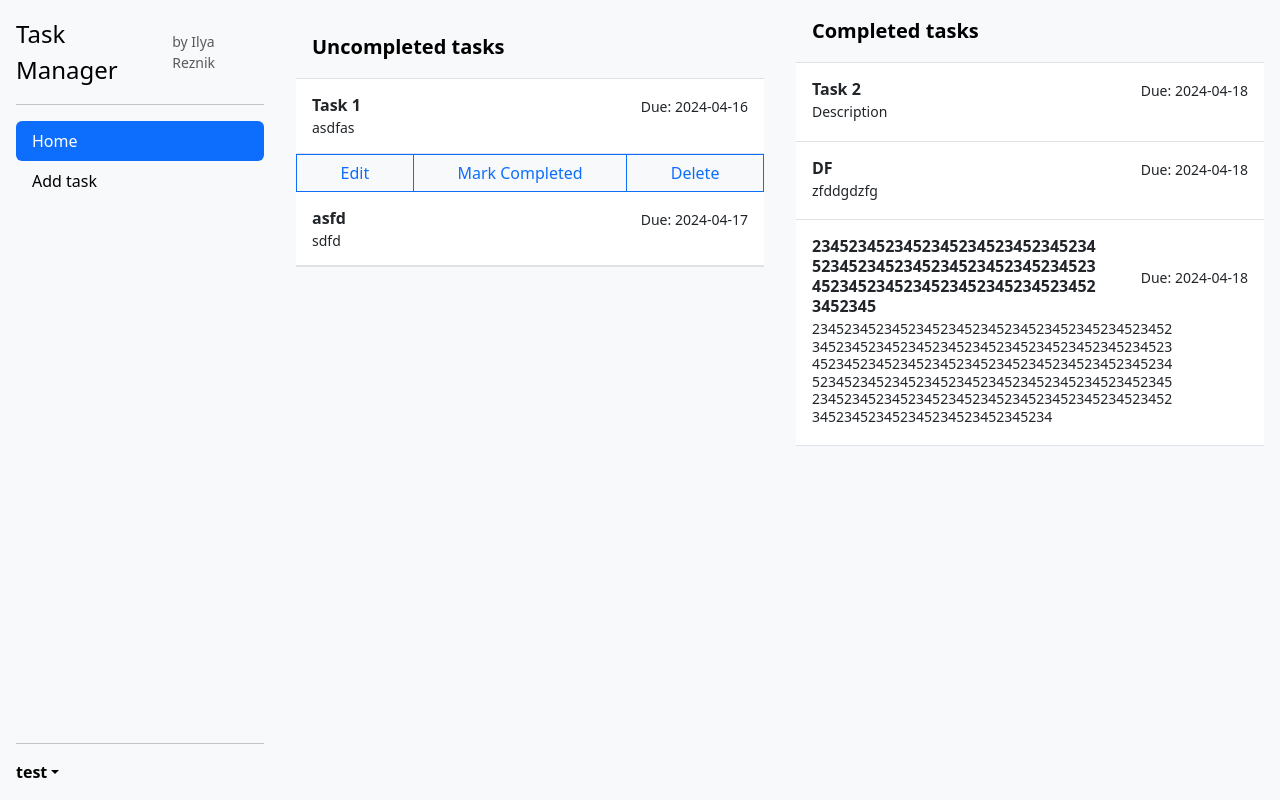
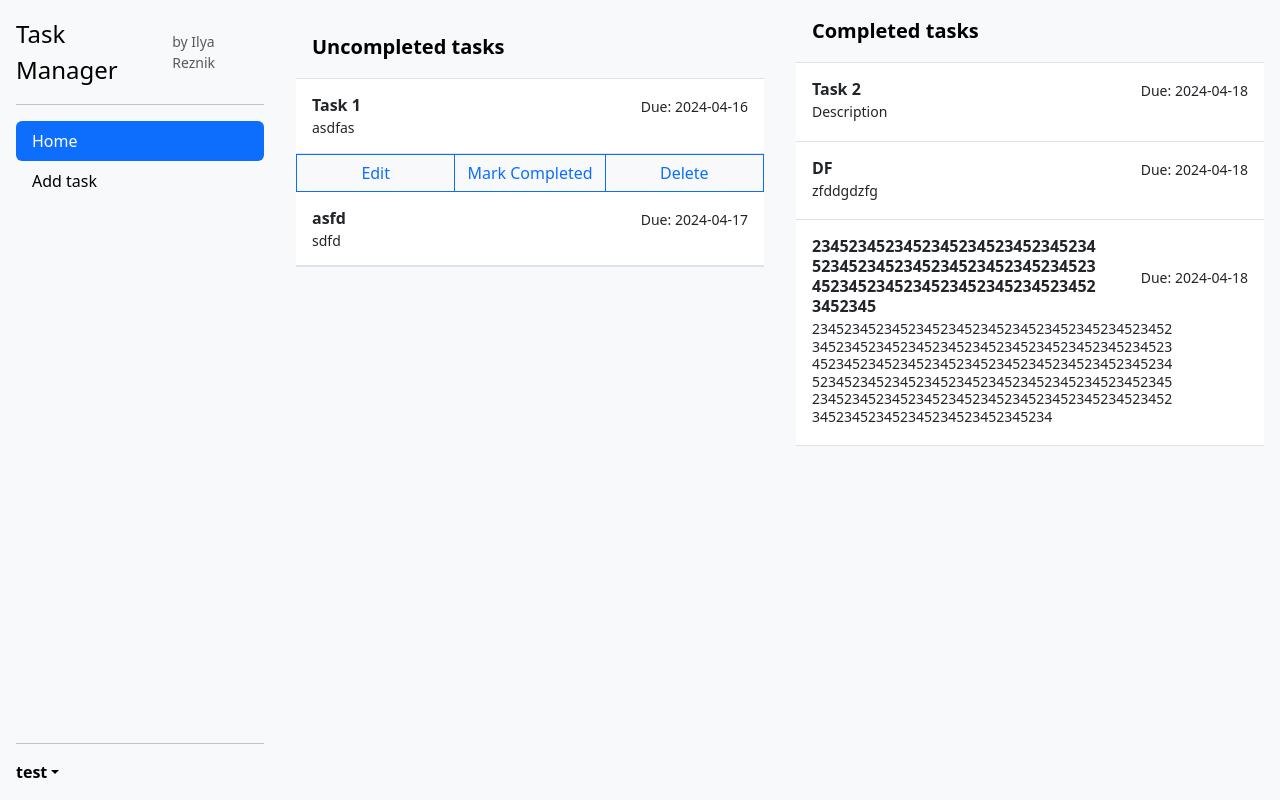
Before and after one commit to reznikily/Task-Manager, a Flask app: page / in a window 1280 px wide, after a click that opens the changed part. Run offline with Flask 3, Linux system fonts and the light colour scheme; a user stored in the database is signed in; data comes from the database, SQL or seed files in the repository; some libraries are stand-ins or nearby versions.

Commit message:
UI bug fixes

```diff
--- a/app.py
+++ b/app.py
@@ -31,7 +31,7 @@ def register():
             flash('Registration successful. Please log in.', 'success')
             return redirect(url_for('login'))
         else:
-            flash("Username is already exists.", 'error')
+            flash("Username already exists.", 'error')
     else:
         flash("Passwords are not the same.", 'error')
 
--- a/templates/base.html
+++ b/templates/base.html
@@ -26,6 +26,7 @@
         .scrollarea {
         overflow-y: auto;
         }
+
     </style>
 </head>
 <body>
--- a/templates/tasks.html
+++ b/templates/tasks.html
@@ -20,11 +20,13 @@ Tasks - {{ super() }}
                 </div>
                 <div class="col-10 small text-wrap text-break">{{ task.description }}</div>
             </button>
-            <div class="collapse btn-group rounded-0" role="group" id="controls-collapse-{{task.id}}">
-                    <a href="{{ url_for('edit_task', task_id=task.id) }}" class="btn btn-outline-primary rounded-0">Edit</a>
-                    <a href="{{ url_for('mark_completed', task_id=task.id) }} " class="btn btn-outline-primary rounded-0">Mark Completed</a>
-                    <a href="{{ url_for('delete_task', task_id=task.id) }}" class="btn btn-outline-primary rounded-0">Delete</a>
+            <div class="container">
+            <div class="collapse row" id="controls-collapse-{{task.id}}">
+                <a href="{{ url_for('edit_task', task_id=task.id) }}" class="btn btn-outline-primary rounded-0 col">Edit</a>
+                <a href="{{ url_for('mark_completed', task_id=task.id) }} " class="btn btn-outline-primary rounded-0 border-start-0 col-md-auto">Mark Completed</a>
+                <a href="{{ url_for('delete_task', task_id=task.id) }}" class="btn btn-outline-primary rounded-0 border-start-0 col">Delete</a>
             </div>
+        </div>
             {% endfor %}
     {% else %}
         <p>No uncompleted tasks found.</p>
@@ -46,10 +48,12 @@ Tasks - {{ super() }}
                 </div>
                 <div class="col-10 mb-1 small text-wrap text-break">{{ task.description }}</div>
             </button>
-            <div class="collapse btn-group btn-group-sm btn-group-justified rounded-0 border-0" role="group" id="controls-collapse-{{task.id}}">
-                <a href="{{ url_for('edit_task', task_id=task.id) }}" class="btn btn-outline-primary rounded-0">Edit</a>
-                <a href="{{ url_for('mark_incomplete', task_id=task.id) }}" class="btn btn-outline-primary rounded-0">Mark Incomplete</a>
-                <a href="{{ url_for('delete_task', task_id=task.id) }}" class="btn btn-outline-primary rounded-0">Delete</a>
+            <div class="container">
+                <div class="collapse row" id="controls-collapse-{{task.id}}">
+                    <a href="{{ url_for('edit_task', task_id=task.id) }}" class="btn btn-outline-primary rounded-0 col">Edit</a>
+                    <a href="{{ url_for('mark_incomplete', task_id=task.id) }}" class="btn btn-outline-primary rounded-0 border-start-0 col-md-auto">Mark Incomplete</a>
+                    <a href="{{ url_for('delete_task', task_id=task.id) }}" class="btn btn-outline-primary rounded-0 border-start-0 col">Delete</a>
+                </div>
             </div>
             {% endfor %}
     {% else %}
```
